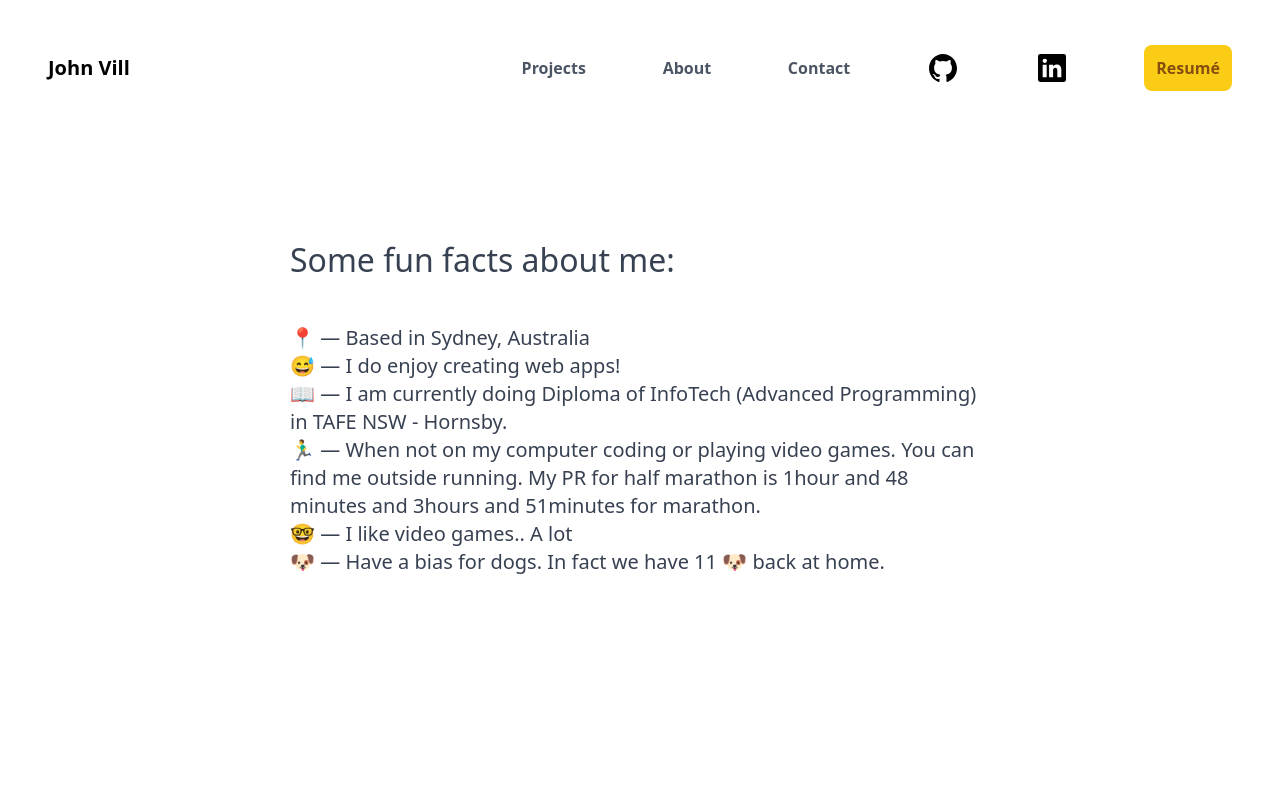
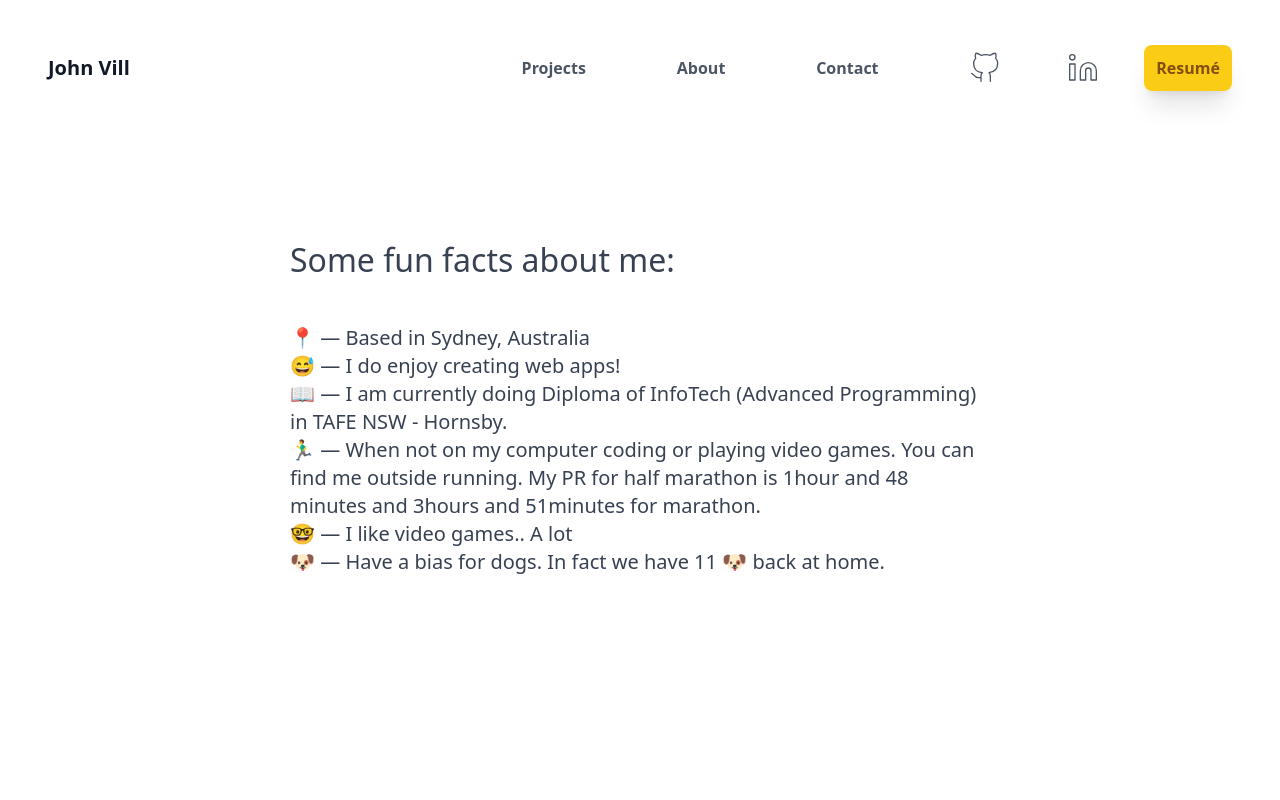
Before and after one commit to jvillad/portfolio-v2, a React (Vite) app: page /about in a window 1280 px wide. Shown: the top 800 px of the page. Built offline with nearby package versions, Linux system fonts and the light colour scheme.

Commit message:
additional styling for footer,nav and projects

```diff
--- a/src/components/Footer.tsx
+++ b/src/components/Footer.tsx
@@ -1,6 +1,6 @@
 function Footer() {
   return (
-    <div className="bg-gray-800 text-gray-100 p-8 text-center">
+    <div className="bg-gray-800 text-gray-100 p-8 text-center bottom-0 w-full">
       Created using React + Vite and TailwindCSS.
     </div>
   );
--- a/src/components/Nav.tsx
+++ b/src/components/Nav.tsx
@@ -6,7 +6,7 @@ function Nav() {
     <nav className="py-10 max-w-[1200px] mx-auto text-md">
       <div className="flex flex-wrap justify-between mx-2 items-center md:py-0">
         {/* branding/logo */}
-        <div className="text-black font-bold">
+        <div className="text-gray-900 font-bold">
           <a href="/" className="text-xl font-inter">
             John Vill
           </a>
@@ -24,12 +24,12 @@ function Nav() {
               viewBox="0 0 24 24"
               strokeWidth="1.5"
               stroke="currentColor"
-              className="w-7 h-7 hover:cursor md:hidden block"
+              className="w-7 h-7 hover:cursor md:hidden block stroke-gray-900 stroke-2"
             >
               <path
                 strokeLinecap="round"
                 strokeLinejoin="round"
-                d="M3.75 6.75h16.5M3.75 12h16.5m-16.5 5.25h16.5"
+                d="M3.75 6.75h16.5M3.75 12H12m-8.25 5.25h16.5"
               />
             </svg>
           </button>
@@ -67,26 +67,34 @@ function Nav() {
               Projects
             </a>
           </div>
+          <hr />
           <div className="py-2">
             <a href="/" className="hover:text-rose-600">
               About
             </a>
           </div>
+          <hr />
           <div className="py-2">
             <a href="/" className="hover:text-rose-600">
               Contact
             </a>
           </div>
-          <div className="py-3 grid place-content-center">
-            <a href="/">
+          <hr />
+          <div className="py-3 grid place-content-center mr-5">
+            <a href="/" className="hover:text-rose-600">
               <svg
                 xmlns="http://www.w3.org/2000/svg"
-                className="ionicon w-[32px] h-[32px]"
-                fill="black"
-                viewBox="0 0 512 512"
+                width="32"
+                height="32"
+                viewBox="0 0 24 24"
+                fill="none"
+                stroke="currentColor"
+                strokeWidth="1"
+                strokeLinecap="round"
+                strokeLinejoin="round"
+                className="feather feather-github"
               >
-                <title>Logo Github</title>
-                <path d="M256 32C132.3 32 32 134.9 32 261.7c0 101.5 64.2 187.5 153.2 217.9a17.56 17.56 0 003.8.4c8.3 0 11.5-6.1 11.5-11.4 0-5.5-.2-19.9-.3-39.1a102.4 102.4 0 01-22.6 2.7c-43.1 0-52.9-33.5-52.9-33.5-10.2-26.5-24.9-33.6-24.9-33.6-19.5-13.7-.1-14.1 1.4-14.1h.1c22.5 2 34.3 23.8 34.3 23.8 11.2 19.6 26.2 25.1 39.6 25.1a63 63 0 0025.6-6c2-14.8 7.8-24.9 14.2-30.7-49.7-5.8-102-25.5-102-113.5 0-25.1 8.7-45.6 23-61.6-2.3-5.8-10-29.2 2.2-60.8a18.64 18.64 0 015-.5c8.1 0 26.4 3.1 56.6 24.1a208.21 208.21 0 01112.2 0c30.2-21 48.5-24.1 56.6-24.1a18.64 18.64 0 015 .5c12.2 31.6 4.5 55 2.2 60.8 14.3 16.1 23 36.6 23 61.6 0 88.2-52.4 107.6-102.3 113.3 8 7.1 15.2 21.1 15.2 42.5 0 30.7-.3 55.5-.3 63 0 5.4 3.1 11.5 11.4 11.5a19.35 19.35 0 004-.4C415.9 449.2 480 363.1 480 261.7 480 134.9 379.7 32 256 32z" />
+                <path d="M9 19c-5 1.5-5-2.5-7-3m14 6v-3.87a3.37 3.37 0 0 0-.94-2.61c3.14-.35 6.44-1.54 6.44-7A5.44 5.44 0 0 0 20 4.77 5.07 5.07 0 0 0 19.91 1S18.73.65 16 2.48a13.38 13.38 0 0 0-7 0C6.27.65 5.09 1 5.09 1A5.07 5.07 0 0 0 5 4.77a5.44 5.44 0 0 0-1.5 3.78c0 5.42 3.3 6.61 6.44 7A3.37 3.37 0 0 0 9 18.13V22" />
               </svg>
             </a>
           </div>
@@ -94,19 +102,26 @@ function Nav() {
             <a href="/" className="hover:text-rose-600">
               <svg
                 xmlns="http://www.w3.org/2000/svg"
-                className="ionicon w-[32px] h-[32px] "
-                fill="black"
-                viewBox="0 0 512 512"
+                width="32"
+                height="32"
+                viewBox="0 0 24 24"
+                fill="none"
+                stroke="currentColor"
+                strokeWidth="1"
+                strokeLinecap="round"
+                strokeLinejoin="round"
+                className="feather feather-linkedin "
               >
-                <title>Logo Linkedin</title>
-                <path d="M444.17 32H70.28C49.85 32 32 46.7 32 66.89v374.72C32 461.91 49.85 480 70.28 480h373.78c20.54 0 35.94-18.21 35.94-38.39V66.89C480.12 46.7 464.6 32 444.17 32zm-273.3 373.43h-64.18V205.88h64.18zM141 175.54h-.46c-20.54 0-33.84-15.29-33.84-34.43 0-19.49 13.65-34.42 34.65-34.42s33.85 14.82 34.31 34.42c-.01 19.14-13.31 34.43-34.66 34.43zm264.43 229.89h-64.18V296.32c0-26.14-9.34-44-32.56-44-17.74 0-28.24 12-32.91 23.69-1.75 4.2-2.22 9.92-2.22 15.76v113.66h-64.18V205.88h64.18v27.77c9.34-13.3 23.93-32.44 57.88-32.44 42.13 0 74 27.77 74 87.64z" />
+                <path d="M16 8a6 6 0 0 1 6 6v7h-4v-7a2 2 0 0 0-2-2 2 2 0 0 0-2 2v7h-4v-7a6 6 0 0 1 6-6z" />
+                <rect x="2" y="9" width="4" height="12" />
+                <circle cx="4" cy="4" r="2" />
               </svg>
             </a>
           </div>
           <div className="py-3">
             <a
               href="/"
-              className="bg-yellow-400 p-3 text-yellow-800 rounded-lg hover:bg-rose-600 hover:text-rose-50"
+              className="bg-yellow-400 p-3 text-yellow-800 rounded-lg hover:bg-rose-600 hover:text-rose-50 shadow-xl"
             >
               Resumé
             </a>
--- a/src/components/Projects.tsx
+++ b/src/components/Projects.tsx
@@ -12,7 +12,7 @@ function Projects() {
 
   return (
     <section className="max-w-[1200px] mx-auto px-[16px]">
-      <div className="py-10 text-[18px]">Projects that I am proud of:</div>
+      <div className="py-10 text-[24px]">Some things I have built:</div>
       <div className="grid grid-cols-1 place-content-center md:grid-cols-2 md:place-content-center">
         {projects &&
           projects.map((proj) => (
```
